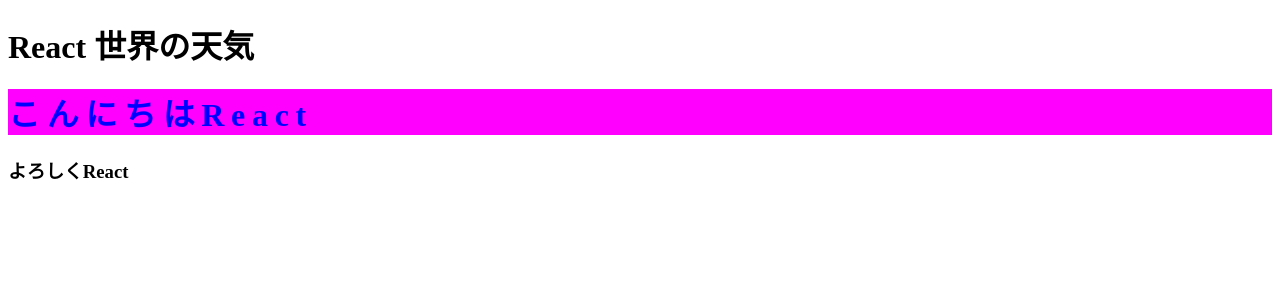
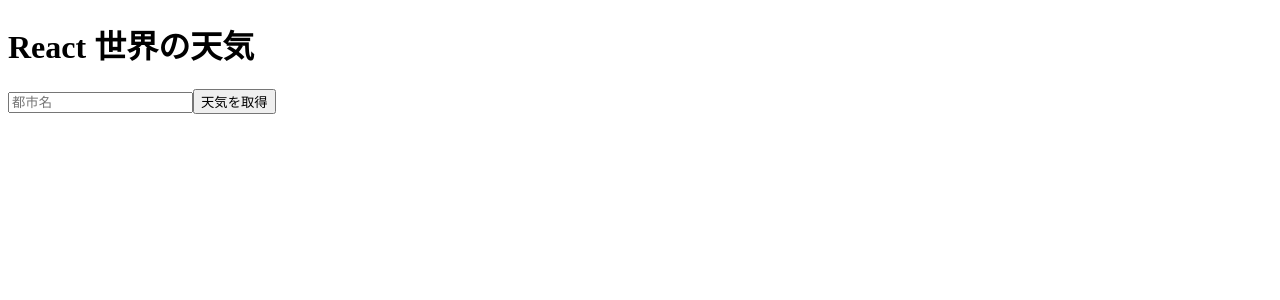
Before and after one commit to doikota/react-typescript-weather, a React (Vite) app: page / in a window 1280 px wide. Shown: the top 300 px of the page. Built offline with nearby package versions, Linux system fonts and the light colour scheme; the HTML template or start-up script is replaced by a standard one.

Commit message:
Added Form

```diff
--- a/src/App.tsx
+++ b/src/App.tsx
@@ -1,11 +1,11 @@
 import Title from './components/Title'
+import Form from './components/Form'
 
 const App = () => {
   return (
     <div>
       <Title/>
-      <h1 className="test">こんにちはReact</h1>
-      <h3>よろしくReact</h3>
+      <Form/>
     </div>
   )
 }
--- /dev/null
+++ b/src/components/Form.tsx
@@ -0,0 +1,10 @@
+const Form = () => {
+  return (
+    <form>
+      <input type="text" name="city" placeholder="都市名"></input>
+      <button type="submit">天気を取得</button>
+    </form>
+  )
+}
+
+export default Form
--- a/src/index.css
+++ /dev/null
@@ -1,5 +0,0 @@
-.test {
-  color: blue;
-  background-color: magenta;
-  letter-spacing: 5pt;
-}
```
